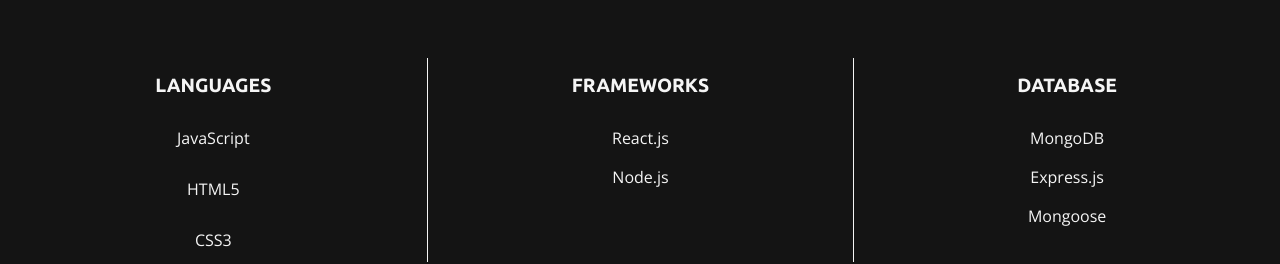
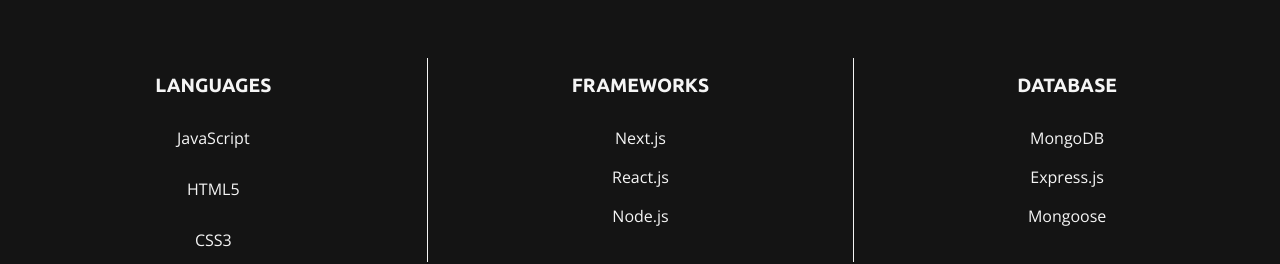
Before and after one commit to jamescaleca/professional-portfolio, a React (Create React App) app: page / in a window 1280 px wide. Shown: the part 1260-1524 px from the top of the page. Built offline with nearby package versions, Linux system fonts and the light colour scheme.

Commit message:
Added next.js to skills list

```diff
--- a/src/components/Home.js
+++ b/src/components/Home.js
@@ -105,6 +105,7 @@
                     <div className='skills-three-columns' id='skills-column2'>
                         <h2 className='skills-cat'>FRAMEWORKS</h2>
                         <ul className='list-style-none skills-list'>
+                            <li>Next.js</li>
                             <li>React.js</li>
                             <li>Node.js</li>
                         </ul>
```
